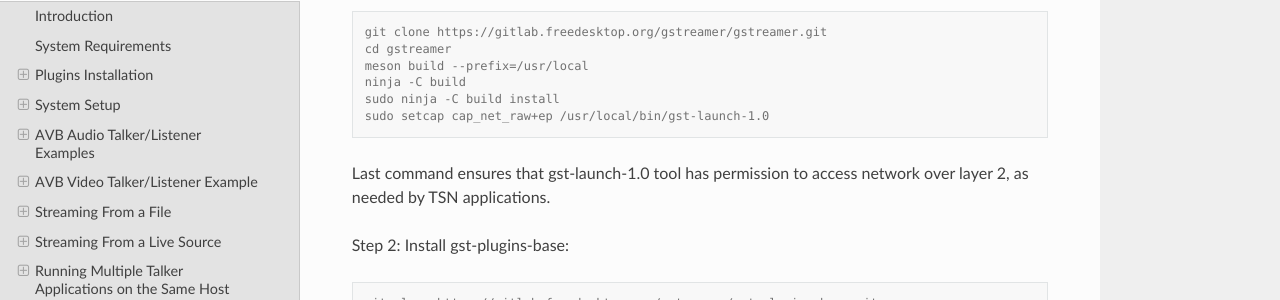
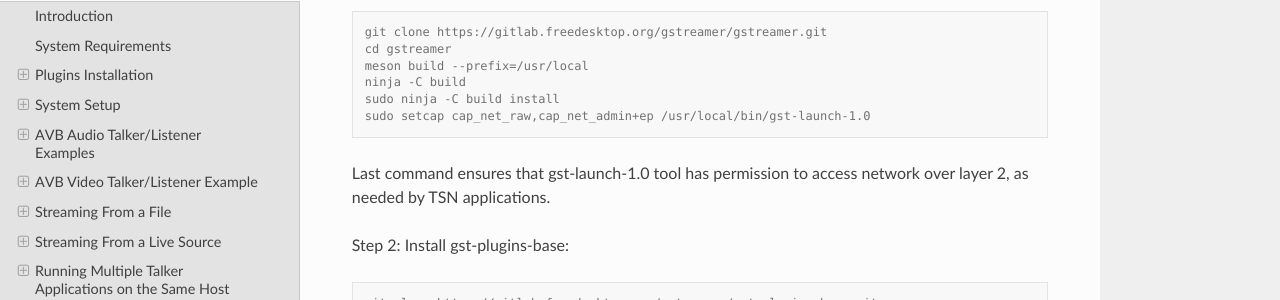
Before and after one commit to Avnu/tsn-doc, a Sphinx documentation site: the page built from source/avb.rst, in a window 1280 px wide and 900 px high, scrolled down 2758 px. Shown: the part 151-451 px from the top of the window. Built offline with Sphinx 7.4.7 and the Read the Docs theme 2.0.0, drawn with Linux system fonts in a browser that asks for light colours.

Commit message:
avb: Update 'setcap' command for gst-launch
Now that avtpsink uses ETF, applications also need CAP_NET_ADMIN, so we
must add that to documentation.

```diff
--- a/source/avb.rst
+++ b/source/avb.rst
@@ -155,7 +155,7 @@ Step 1: Install GStreamer core:
         meson build --prefix=/usr/local
         ninja -C build
         sudo ninja -C build install
-        sudo setcap cap_net_raw+ep /usr/local/bin/gst-launch-1.0
+        sudo setcap cap_net_raw,cap_net_admin+ep /usr/local/bin/gst-launch-1.0
 
 Last command ensures that gst-launch-1.0 tool has permission to access network
 over layer 2, as needed by TSN applications.
```
